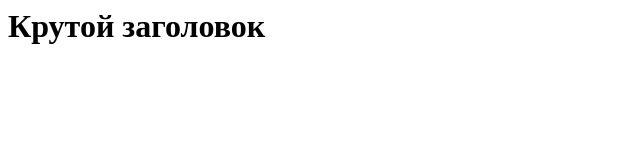
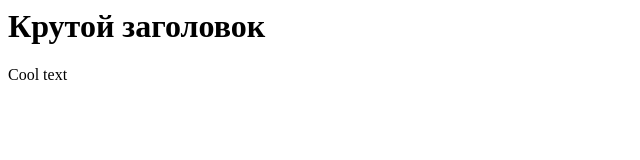
Before and after one commit to kirillshish/git-repo, a plain HTML site: page index.html in a window 1280 px wide. Shown: the full height of the page, 0-640 px from the left. Drawn offline with Linux system fonts and the light colour scheme.

Commit message:
Wrong Commit

```diff
--- a/index.html
+++ b/index.html
@@ -1 +1,2 @@
 <h1>Крутой заголовок</h1>
+<p>Cool text</p>
```
